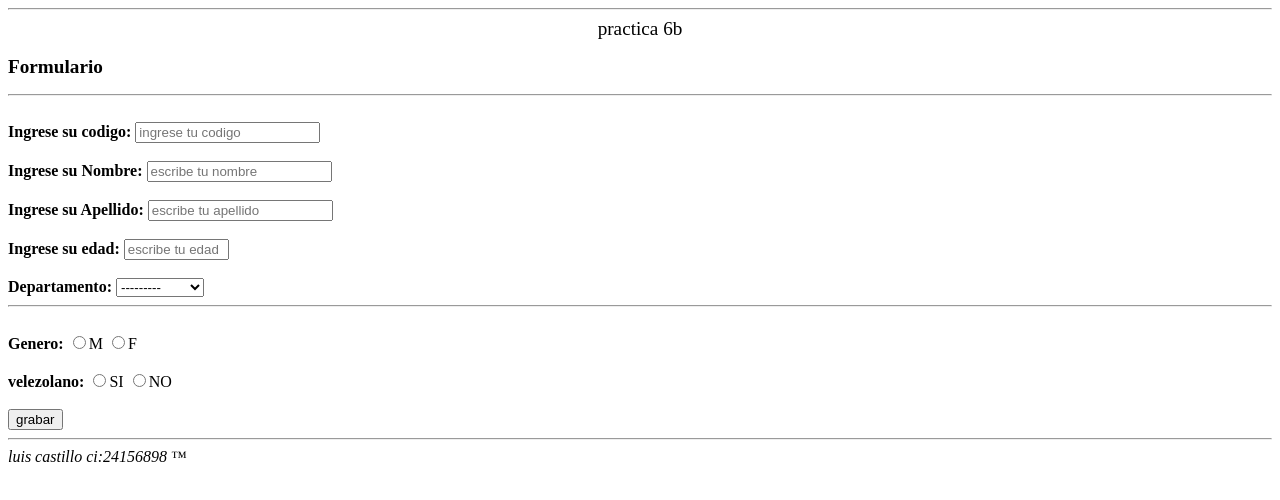
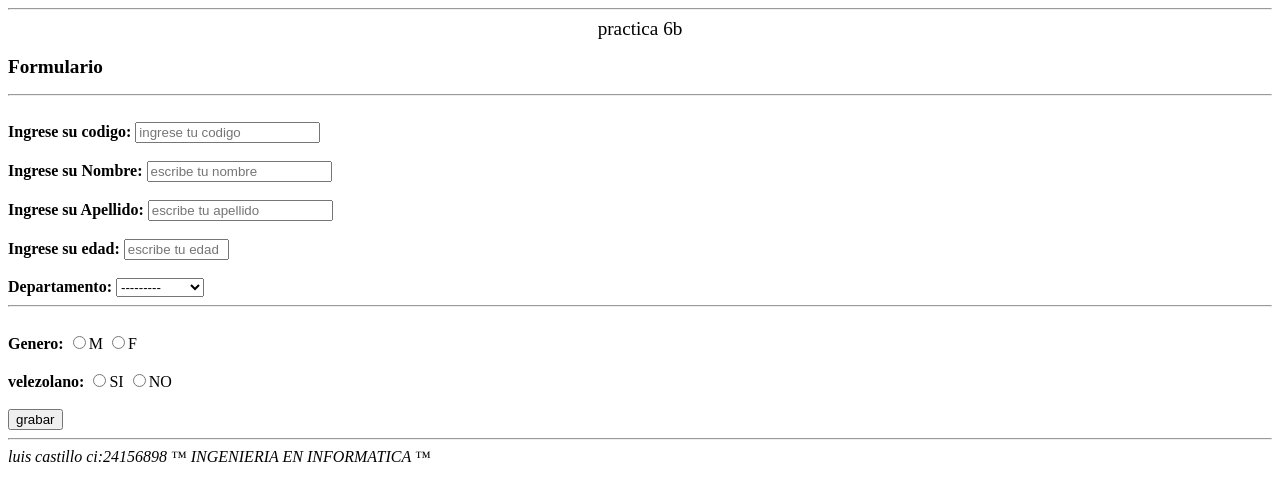
Before and after one commit to luis2496/proyecto, a plain HTML site: page index.html in a window 1280 px wide. Drawn offline with Linux system fonts and the light colour scheme.

Commit message:
prueba de modificacion

```diff
--- a/index.html
+++ b/index.html
@@ -99,7 +99,8 @@
           <hr/>
        </body>
 
-    <cite>luis castillo ci:24156898 &trade;</cite>
+       <cite>luis castillo ci:24156898 &trade;</cite>
+       <cite>INGENIERIA EN INFORMATICA &trade;</cite>
 
 
 </body>
```
